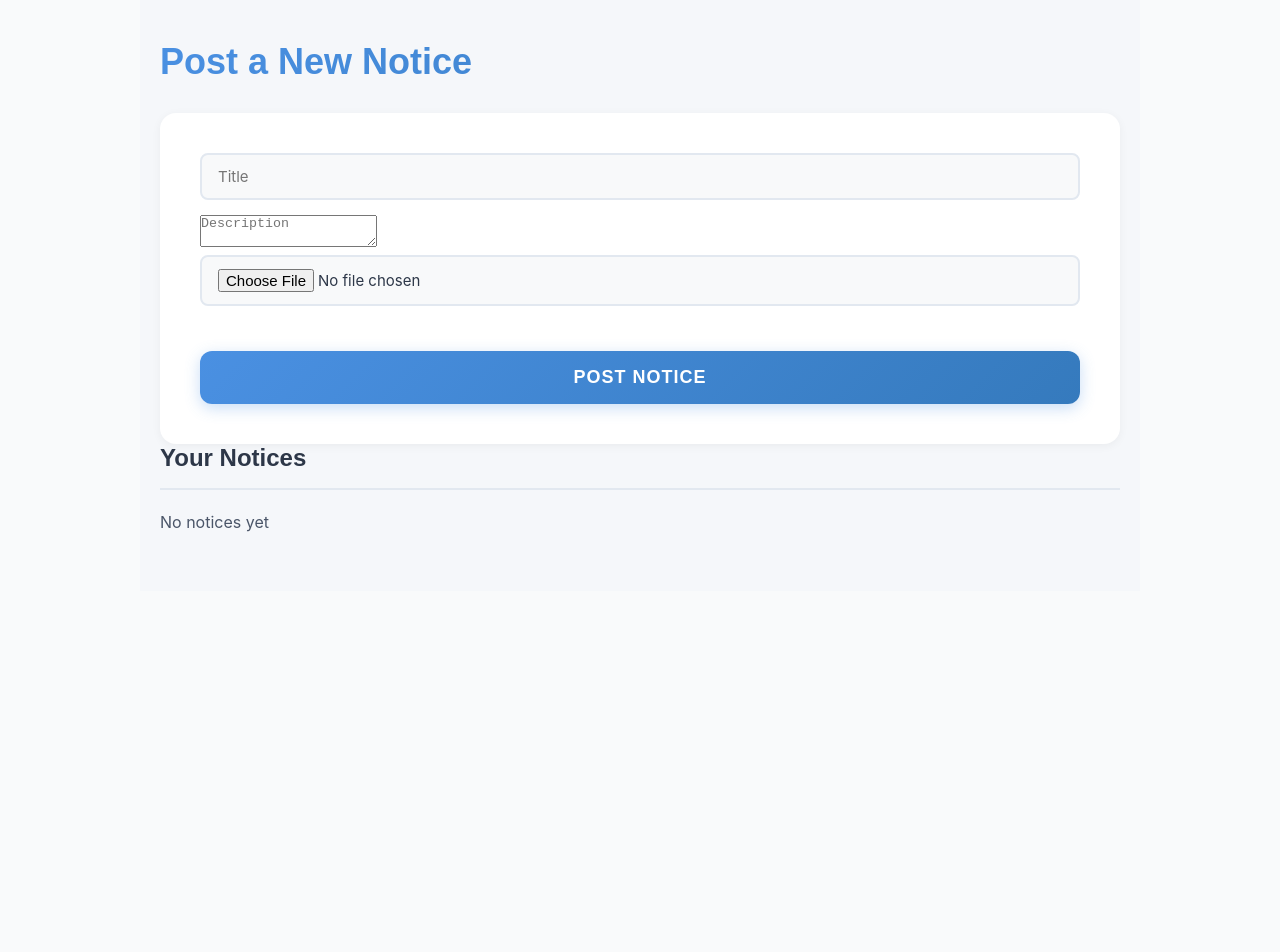
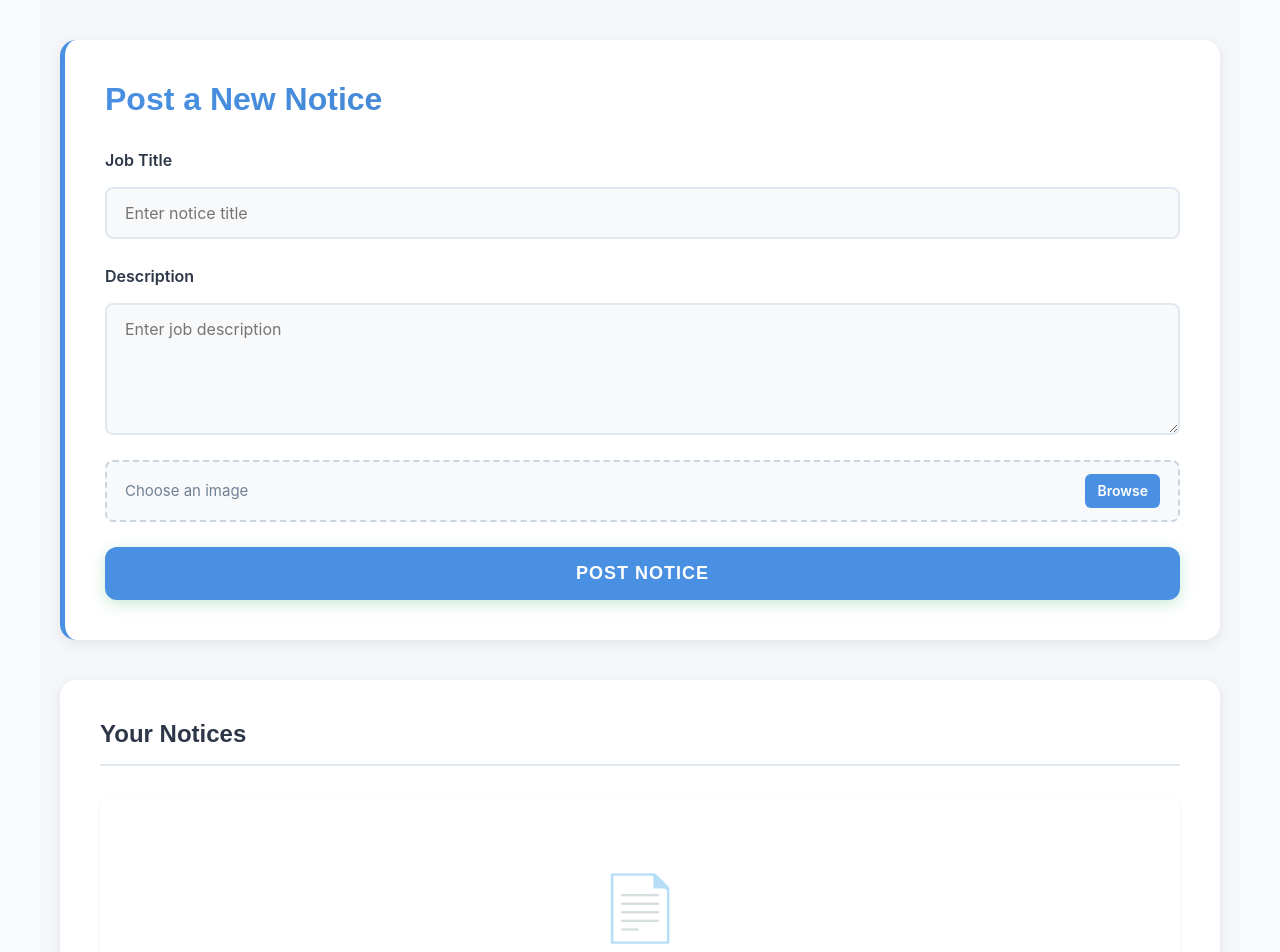
Before and after one commit to VASANTHAKUMARAN-VR/c-c, a React app in the folder frontend/: page /post in a window 1280 px wide. Shown: the top 952 px of the page. Before the commit the page ends 800 px from the top, so only its background shows below. Built offline with nearby package versions, Linux system fonts and the light colour scheme; the HTML template or start-up script is replaced by a standard one.

Commit message:
post
Updated PostPage component to include image preview functionality and improved user feedback on posting and deleting notices.

```diff
--- a/frontend/src/pages/company/PostPage.jsx
+++ b/frontend/src/pages/company/PostPage.jsx
@@ -1,3 +1,110 @@
+// import React, { useEffect, useState } from "react";
+
+// const PostPage = () => {
+//   const user = JSON.parse(localStorage.getItem("user")) || {};
+//   const companyId = user._id || user.id;
+
+//   const [notices, setNotices] = useState([]);
+//   const [title, setTitle] = useState("");
+//   const [description, setDescription] = useState("");
+//   const [imageFile, setImageFile] = useState(null);
+//   const [uploading, setUploading] = useState(false);
+
+//   const fetchNotices = async () => {
+//     if (!companyId) return;
+//     try {
+//       const res = await fetch(`https://career-ksfd.onrender.com/api/auth/company/${companyId}/notices`);
+//       const data = await res.json();
+//       setNotices(data || []);
+//     } catch (err) {
+//       console.error(err);
+//     }
+//   };
+
+//   useEffect(() => { fetchNotices(); }, [companyId]);
+
+//   const handleFileChange = (e) => setImageFile(e.target.files[0]);
+
+//   const handlePostNotice = async (e) => {
+//     e.preventDefault();
+//     if (!title || !description) return alert("Title and description required");
+//     if (!companyId) return alert("Company ID missing");
+
+//     const formData = new FormData();
+//     formData.append("title", title);
+//     formData.append("description", description);
+//     if (imageFile) formData.append("image", imageFile);
+
+//     setUploading(true);
+//     try {
+//       const res = await fetch(`https://career-ksfd.onrender.com/api/auth/company/${companyId}/notice`, { method: "POST", body: formData });
+//       const data = await res.json();
+//       if (data.notice) {
+//         // Add the new notice to state immediately
+//         setNotices((prev) => [data.notice, ...prev]);
+//         setTitle("");
+//         setDescription("");
+//         setImageFile(null);
+//         alert("Notice posted successfully");
+//       } else alert("Failed to post notice");
+//     } catch (err) {
+//       console.error(err);
+//       alert("Server error");
+//     }
+//     setUploading(false);
+//   };
+
+//   const handleDelete = async (noticeId) => {
+//     if (!window.confirm("Are you sure?")) return;
+//     try {
+//       const res = await fetch(`https://career-ksfd.onrender.com/api/auth/notice/${noticeId}`, { method: "DELETE" });
+//       if (res.ok) {
+//         setNotices((prev) => prev.filter((n) => n._id !== noticeId)); // remove from state
+//         alert("Notice deleted successfully");
+//       } else alert("Failed to delete the notice");
+//     } catch (err) {
+//       console.error(err);
+//       alert("Server error while deleting notice");
+//     }
+//   };
+
+//   return (
+//     <div className="profile-page">
+//       <h2>Post a New Notice</h2>
+//       <form onSubmit={handlePostNotice}>
+//         <input type="text" placeholder="Title" value={title} onChange={(e) => setTitle(e.target.value)} required />
+//         <textarea placeholder="Description" value={description} onChange={(e) => setDescription(e.target.value)} required />
+//         <input type="file" accept="image/*" onChange={handleFileChange} />
+//         <button type="submit" disabled={uploading}>{uploading ? "Posting..." : "Post Notice"}</button>
+//       </form>
+
+//       <h3>Your Notices</h3>
+//       {notices.length === 0 ? <p>No notices yet</p> : (
+//         <ul>
+//           {notices.map((n) => (
+//             <li key={n._id} style={{ marginBottom: "15px" }}>
+//               <strong>{n.title}</strong> - {n.description}
+//               {n.image && (
+//                 <img
+//                   src={`https://career-ksfd.onrender.com/uploads/${n.image}`}
+//                   alt={n.title}
+//                   width="100"
+//                   style={{ display: "block", marginTop: "5px" }}
+//                   onError={(e) => { e.target.src = "https://via.placeholder.com/100"; }}
+//                 />
+//               )}
+//               <button onClick={() => handleDelete(n._id)} style={{ marginTop: "5px" }}>Delete</button>
+//             </li>
+//           ))}
+//         </ul>
+//       )}
+//     </div>
+//   );
+// };
+
+// export default PostPage;
+
+
 import React, { useEffect, useState } from "react";
 
 const PostPage = () => {
@@ -8,12 +115,15 @@ const PostPage = () => {
   const [title, setTitle] = useState("");
   const [description, setDescription] = useState("");
   const [imageFile, setImageFile] = useState(null);
+  const [preview, setPreview] = useState("");
   const [uploading, setUploading] = useState(false);
 
   const fetchNotices = async () => {
     if (!companyId) return;
     try {
-      const res = await fetch(`https://career-ksfd.onrender.com/api/auth/company/${companyId}/notices`);
+      const res = await fetch(
+        `https://career-ksfd.onrender.com/api/auth/company/${companyId}/notices`
+      );
       const data = await res.json();
       setNotices(data || []);
     } catch (err) {
@@ -21,14 +131,24 @@ const PostPage = () => {
     }
   };
 
-  useEffect(() => { fetchNotices(); }, [companyId]);
+  useEffect(() => {
+    fetchNotices();
+  }, [companyId]);
 
-  const handleFileChange = (e) => setImageFile(e.target.files[0]);
+  const handleFileChange = (e) => {
+    const file = e.target.files[0];
+    setImageFile(file);
+    if (file) setPreview(URL.createObjectURL(file));
+  };
+
+  const removeImage = () => {
+    setImageFile(null);
+    setPreview("");
+  };
 
   const handlePostNotice = async (e) => {
     e.preventDefault();
-    if (!title || !description) return alert("Title and description required");
-    if (!companyId) return alert("Company ID missing");
+    if (!title || !description) return alert("Please fill all fields");
 
     const formData = new FormData();
     formData.append("title", title);
@@ -36,68 +156,161 @@ const PostPage = () => {
     if (imageFile) formData.append("image", imageFile);
 
     setUploading(true);
+
     try {
-      const res = await fetch(`https://career-ksfd.onrender.com/api/auth/company/${companyId}/notice`, { method: "POST", body: formData });
+      const res = await fetch(
+        `https://career-ksfd.onrender.com/api/auth/company/${companyId}/notice`,
+        { method: "POST", body: formData }
+      );
       const data = await res.json();
+
       if (data.notice) {
-        // Add the new notice to state immediately
         setNotices((prev) => [data.notice, ...prev]);
         setTitle("");
         setDescription("");
         setImageFile(null);
-        alert("Notice posted successfully");
-      } else alert("Failed to post notice");
+        setPreview("");
+        alert("Notice posted successfully!");
+      } else {
+        alert("Failed to post notice");
+      }
     } catch (err) {
-      console.error(err);
-      alert("Server error");
+      alert("Error posting notice");
     }
+
     setUploading(false);
   };
 
-  const handleDelete = async (noticeId) => {
+  const handleDelete = async (id) => {
     if (!window.confirm("Are you sure?")) return;
     try {
-      const res = await fetch(`https://career-ksfd.onrender.com/api/auth/notice/${noticeId}`, { method: "DELETE" });
+      const res = await fetch(
+        `https://career-ksfd.onrender.com/api/auth/notice/${id}`,
+        { method: "DELETE" }
+      );
       if (res.ok) {
-        setNotices((prev) => prev.filter((n) => n._id !== noticeId)); // remove from state
-        alert("Notice deleted successfully");
-      } else alert("Failed to delete the notice");
-    } catch (err) {
-      console.error(err);
-      alert("Server error while deleting notice");
+        setNotices((prev) => prev.filter((n) => n._id !== id));
+      }
+    } catch {
+      alert("Error deleting notice");
     }
   };
 
   return (
-    <div className="profile-page">
+    <div className="post-page-container">
+      {/* POST NOTICE */}
+      <div className="post-notice-section">
         <h2>Post a New Notice</h2>
-      <form onSubmit={handlePostNotice}>
-        <input type="text" placeholder="Title" value={title} onChange={(e) => setTitle(e.target.value)} required />
-        <textarea placeholder="Description" value={description} onChange={(e) => setDescription(e.target.value)} required />
-        <input type="file" accept="image/*" onChange={handleFileChange} />
-        <button type="submit" disabled={uploading}>{uploading ? "Posting..." : "Post Notice"}</button>
+
+        <form className="notice-form" onSubmit={handlePostNotice}>
+          {/* Title */}
+          <div className="form-group">
+            <label>Job Title</label>
+            <input
+              type="text"
+              placeholder="Enter notice title"
+              value={title}
+              onChange={(e) => setTitle(e.target.value)}
+              required
+            />
+          </div>
+
+          {/* Description */}
+          <div className="form-group">
+            <label>Description</label>
+            <textarea
+              placeholder="Enter job description"
+              value={description}
+              onChange={(e) => setDescription(e.target.value)}
+              required
+              rows="5"
+            ></textarea>
+          </div>
+
+          {/* File Upload */}
+          <div className="file-upload-container">
+            <label className="file-upload-label">
+              <span className="file-upload-text">
+                {imageFile ? imageFile.name : "Choose an image"}
+              </span>
+              <span className="file-upload-button">Browse</span>
+              <input
+                type="file"
+                className="file-input"
+                accept="image/*"
+                onChange={handleFileChange}
+              />
+            </label>
+          </div>
+
+          {/* Image preview */}
+          {preview && (
+            <div className="image-preview">
+              <img src={preview} alt="preview" />
+              <button type="button" className="remove-image-btn" onClick={removeImage}>
+                Remove Image
+              </button>
+            </div>
+          )}
+
+          {/* Submit button */}
+          <button className="submit-btn" type="submit" disabled={uploading}>
+            {uploading ? (
+              <>
+                <div className="spinner"></div> Posting...
+              </>
+            ) : (
+              "Post Notice"
+            )}
+          </button>
         </form>
+      </div>
 
+      {/* NOTICE LIST */}
+      <div className="your-notices-section">
         <h3>Your Notices</h3>
-      {notices.length === 0 ? <p>No notices yet</p> : (
-        <ul>
+
+        {notices.length === 0 ? (
+          <div className="empty-state">
+            <div className="empty-icon">📄</div>
+            <p>No notices posted yet</p>
+            <p>Your posted notices will appear here</p>
+          </div>
+        ) : (
+          <div className="notices-grid">
             {notices.map((n) => (
-            <li key={n._id} style={{ marginBottom: "15px" }}>
-              <strong>{n.title}</strong> - {n.description}
+              <div className="notice-card" key={n._id}>
+                <div className="notice-header">
+                  <h4>{n.title}</h4>
+
+                              {/* Delete button */}
+                              <button className="delete-btn" onClick={() => handleDelete(n._id)}>
+              <span>Delete</span>
+            </button>
+
+                </div>
+
+                <div className="notice-body">
+                  <p className="notice-description">{n.description}</p>
+
                   {n.image && (
+                    <div className="notice-image">
                       <img
                         src={`https://career-ksfd.onrender.com/uploads/${n.image}`}
                         alt={n.title}
-                  width="100"
-                  style={{ display: "block", marginTop: "5px" }}
-                  onError={(e) => { e.target.src = "https://via.placeholder.com/100"; }}
                       />
+                    </div>
                   )}
-              <button onClick={() => handleDelete(n._id)} style={{ marginTop: "5px" }}>Delete</button>
-            </li>
+
+                  <div className="notice-footer">
+                    <span className="notice-date">📅 Posted just now</span>
+                  </div>
+                </div>
+              </div>
             ))}
-        </ul>
+          </div>
         )}
+      </div>
     </div>
   );
 };
```
Lines whose indentation alone changed are shown as unchanged.
